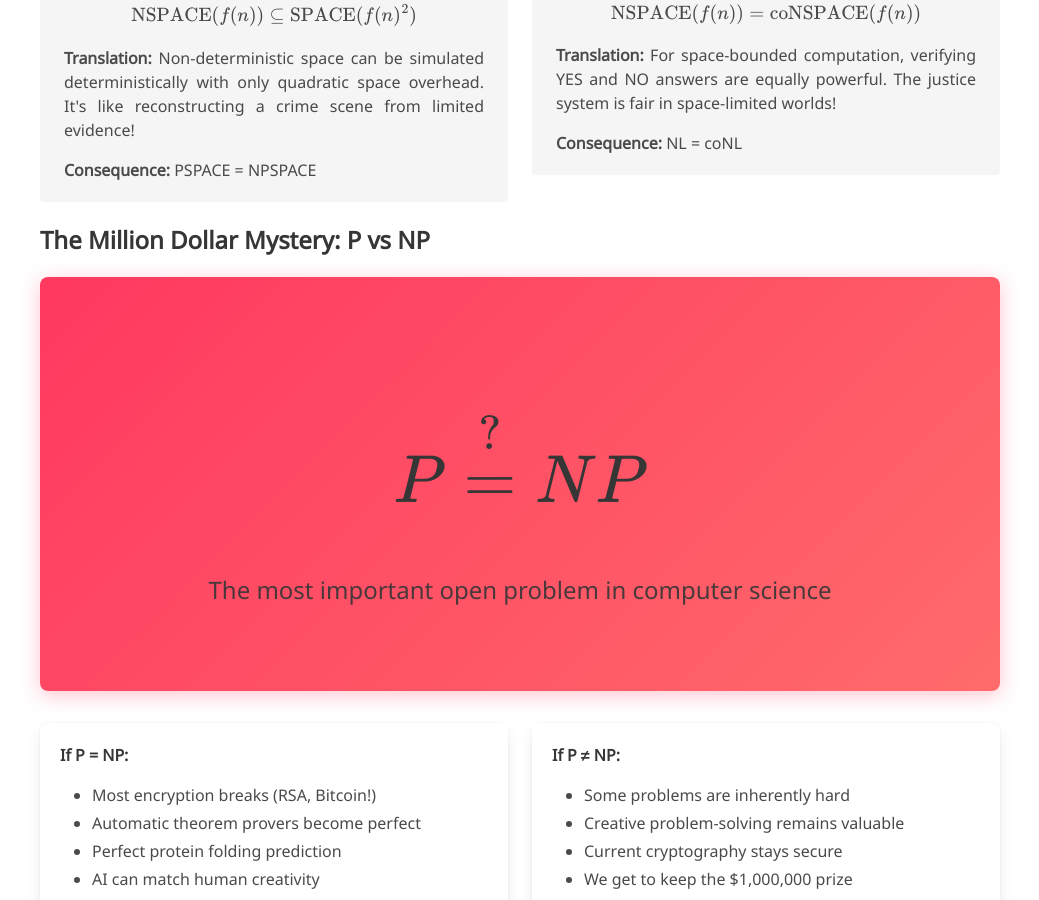
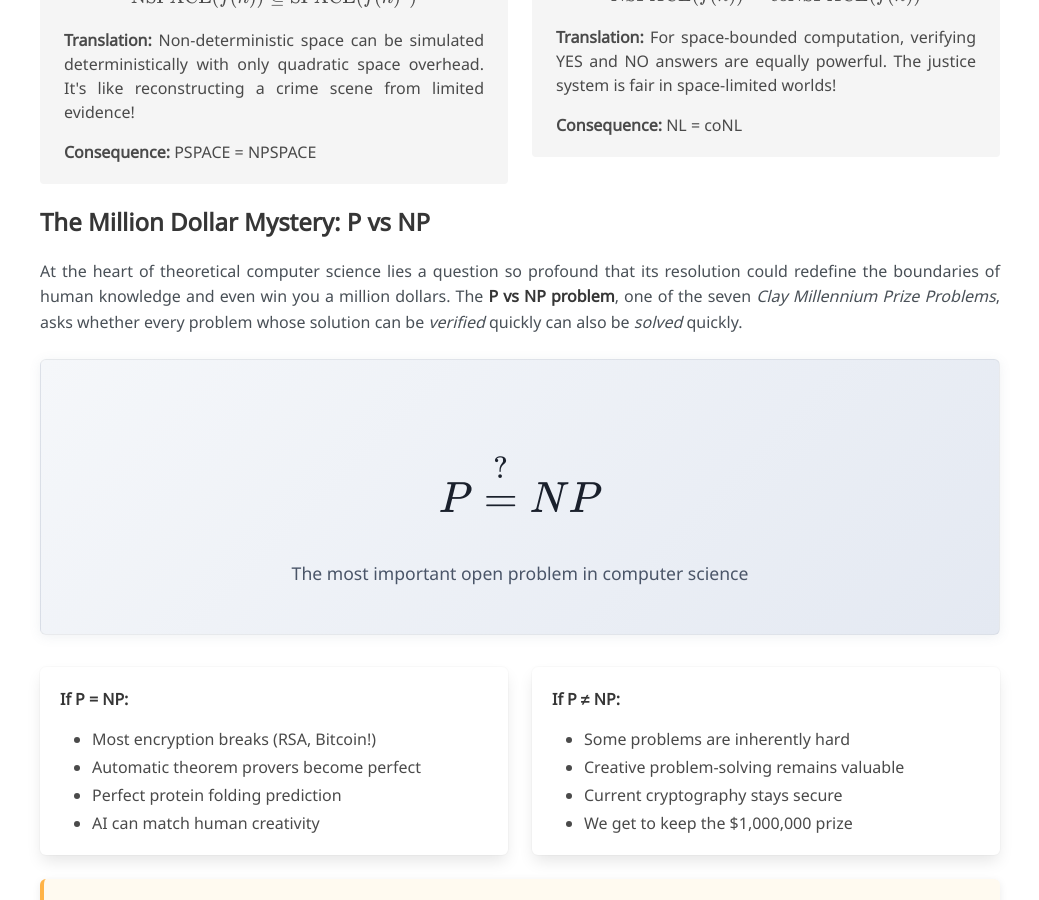
Before and after one commit to albinjm/albinjm.github.io, a Jekyll site: the page blog/computational-complexity-intro.html, which Jekyll copies as it is, in a window 1280 px wide and 900 px high, scrolled down 12356 px. Shown: the whole window, without its empty margins (120-1159 px from the left). Built offline with Jekyll 4.4.1, drawn with Linux system fonts in a browser that asks for light colours; nearby versions of some CDN libraries; some web fonts are replaced; library files that are not in the unit come from our copies; formulas are drawn with MathJax 3; a style sheet for code colours, icons or effects is not loaded; some of the changed text lies outside the part shown.

Commit message:
Update computational-complexity-intro.html

```diff
--- a/blog/computational-complexity-intro.html
+++ b/blog/computational-complexity-intro.html
@@ -7,7 +7,7 @@
         content="Explore computational complexity theory through engaging analogies - understand P vs NP, complexity classes, and algorithm efficiency. Learn why some problems are inherently hard and how complexity theory shapes computing.">
   <meta name="keywords" content="Albin James Maliakal, computational complexity, P vs NP, complexity classes, algorithm efficiency, polynomial time, NP-complete, space-time complexity, Turing machines, algorithm design, problem reduction, computational limits, Cook-Levin theorem, computational hierarchy, big O notation, algorithm complexity, computational theory" />
   <meta name="viewport" content="width=device-width, initial-scale=1">
-  <title>The Complexity Zoo: Where Algorithmic Animals Show Their True Colors</title>
+  <title>Baking with Algorithms: A Tasty Guide to Computational Complexity (And Why Some Problems Are Impossible Soufflés)</title>
 
   <link href="https://fonts.googleapis.com/css?family=Google+Sans|Noto+Sans|Castoro"
         rel="stylesheet">
@@ -58,7 +58,7 @@
     <div class="container is-max-desktop">
       <div class="columns is-centered">
         <div class="column has-text-centered">
-          <h1 class="title is-1 publication-title">The Complexity Zoo: Where Algorithmic Animals Show Their True Colors</h1>
+          <h1 class="title is-1 publication-title">Baking with Algorithms: A Tasty Guide to Computational Complexity (And Why Some Problems Are Impossible Soufflés)</h1>
           <div class="is-size-5 publication-authors">
             <span class="author-block">
               <a href="https://albinjm.github.io/">Albin James Maliakal</a><!-- <sup>1</sup> -->
@@ -919,9 +919,6 @@
                     </div>
                 </div>
             </div>
-            <p>
-                These are the basic training grounds for all computational problems. Want to go pro? Check out this <a href="https://complexityzoo.net/" target="_blank">Complexity Zoo</a> of all known complexity classes!
-            </p>
         </div>
 
         <h3 class="title is-4">The Champions League of Complexity</h3>
@@ -1392,7 +1389,7 @@
            <div class="responsive-turing-img">
             <img
               src="./static/images/NP-co-NP.svg"
-              alt="P-versus-NP"
+              alt="NP and coNP"
             >
           </div>
             <div style="
@@ -1599,32 +1596,23 @@
 
         <h3 class="title is-4">The Million Dollar Mystery: P vs NP</h3>
         <div class="content has-text-justified">
-            <div class="p-np-hero" style="background: linear-gradient(135deg, #ff3860, #ff6b6b); color: white; padding: 4rem 1.5rem; border-radius: 8px; margin-bottom: 2rem; box-shadow: 0 4px 20px rgba(255, 56, 96, 0.3); transition: all 0.3s ease;">
+                <p style="color: #495057; line-height: 1.6; margin-bottom: 1.5rem;">
+                    At the heart of theoretical computer science lies a question so profound that its resolution could redefine the boundaries of human knowledge and even win you a million dollars. The <strong>P vs NP problem</strong>, one of the seven <em>Clay Millennium Prize Problems</em>, asks whether every problem whose solution can be <em>verified</em> quickly can also be <em>solved</em> quickly.
+                </p>
+            <div class="p-np-hero" style="background: linear-gradient(135deg, #f5f7fa, #e4e9f2); color: #2d3748; padding: 3rem 1.5rem; border-radius: 6px; margin-bottom: 2rem; box-shadow: 0 2px 12px rgba(101, 119, 134, 0.1); border: 1px solid rgba(0, 0, 0, 0.05);">
                 <div style="max-width: 800px; margin: 0 auto;">
                     <div style="text-align: center;">
-                        <h1 style="font-size: 3.5rem; margin-bottom: 1rem; font-weight: 700;">
+                        <h2 style="font-size: 2.25rem; margin-bottom: 1rem; font-weight: 600; color: #1a202c;">
                             \[
                             P \overset{?}{=} NP
                             \]
-                        </h1>
-                        <h2 style="font-size: 1.5rem; font-weight: 400; opacity: 0.9; margin-bottom: 1.5rem;">
+                        </h2>
+                        <p style="font-size: 1.1rem; font-weight: 400; color: #4a5568; margin-bottom: 0; line-height: 1.5;">
                             The most important open problem in computer science
-                        </h2>
-
-                    </div>
-                </div>
-            </div>
-
-            <script>
-            document.querySelector('.p-np-hero').addEventListener('mouseover', function() {
-                this.style.boxShadow = '0 8px 30px rgba(255, 56, 96, 0.4)';
-                this.style.transform = 'translateY(-2px)';
-            });
-            document.querySelector('.p-np-hero').addEventListener('mouseout', function() {
-                this.style.boxShadow = '0 4px 20px rgba(255, 56, 96, 0.3)';
-                this.style.transform = 'translateY(0)';
-            });
-            </script>
+                        </p>
+                    </div>
+                </div>
+            </div>
 
             <div class="columns">
                 <div class="column">
@@ -1855,8 +1843,8 @@
 
                 <div class="responsive-turing-img">
                   <img
-                      src="https://leimao.github.io/images/blog/2023-11-20-P-VS-NP/P_np_np-complete_np-hard.svg"
-                      alt="Cook-Levin Breakthrough"
+                      src="https://upload.wikimedia.org/wikipedia/commons/a/a0/P_np_np-complete_np-hard.svg"
+                      alt="P NP NP-Complete NP Hard Inclusion Diagram"
                   >
                 </div>
 
```
Also changed, not shown: other parts of blog/computational-complexity-intro.html (+3 -3 lines).
